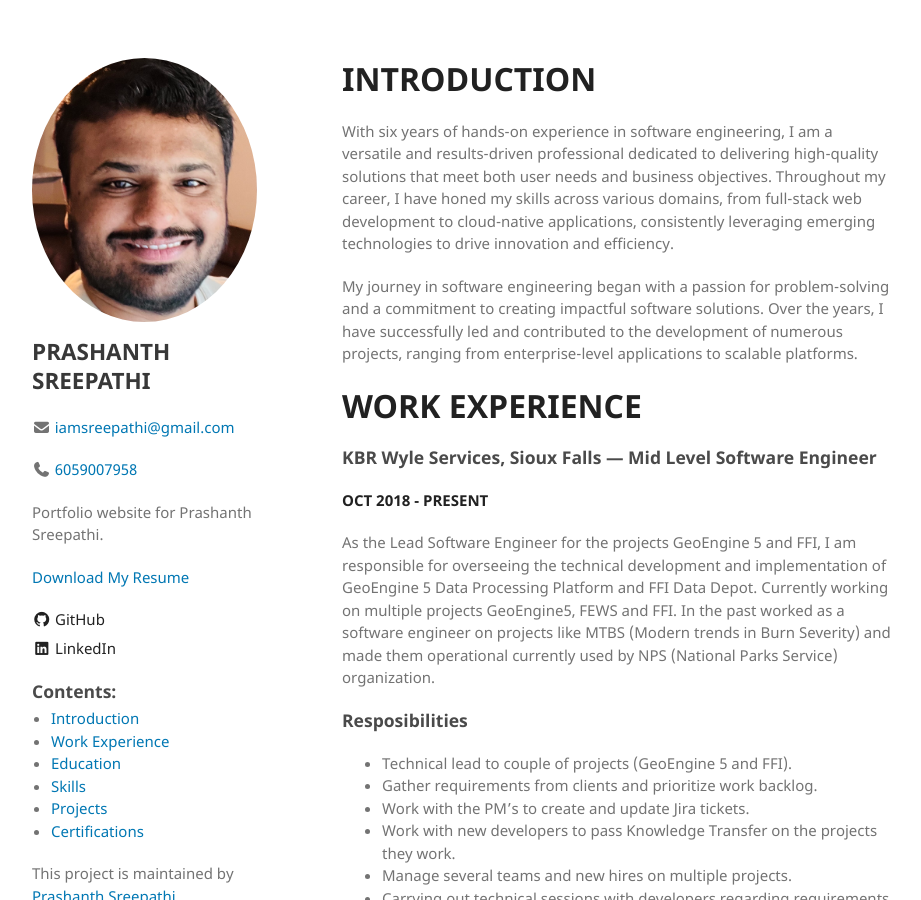
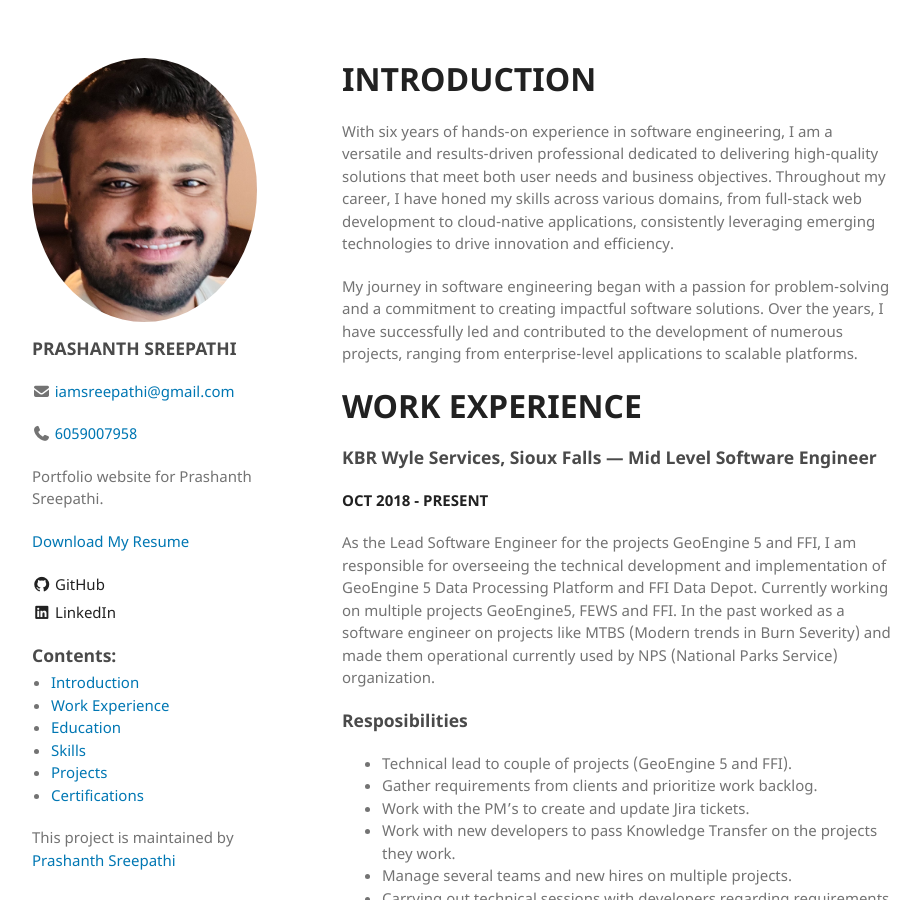
Before and after one commit to ReddyPrashanth/ReddyPrashanth.github.io, a Jekyll site: the page built from README.md, in a window 1280 px wide and 900 px high. Shown: the whole window, without its empty margins (178-1099 px from the left). Built offline with Jekyll 4.4.1, drawn with Linux system fonts in a browser that asks for light colours; our own code applies the rules of GitHub Pages for plain Markdown files.

Commit message:
updated title

```diff
--- a/_includes/header-title.html
+++ b/_includes/header-title.html
@@ -1,9 +1,9 @@
 {% if site.logo %}
 <img class="logo" src="{{ site.logo | relative_url }}" alt="Logo" />
 {% endif %} {% if site.blank_title %}
-<h2>{{ site.title | default: site.github.repository_name }}</h1>
+<h3>{{ site.title | default: site.github.repository_name }}</h1>
 {% else %}
-<h2>{{ site.title | default: site.github.repository_name }}</h1>
+<h3>{{ site.title | default: site.github.repository_name }}</h1>
 {% endif %} {% if site.email %}
 <p class="addr">
   <i class="fa-solid fa-envelope"></i>&nbsp;<a href="mailto:{{site.email}}"
```
